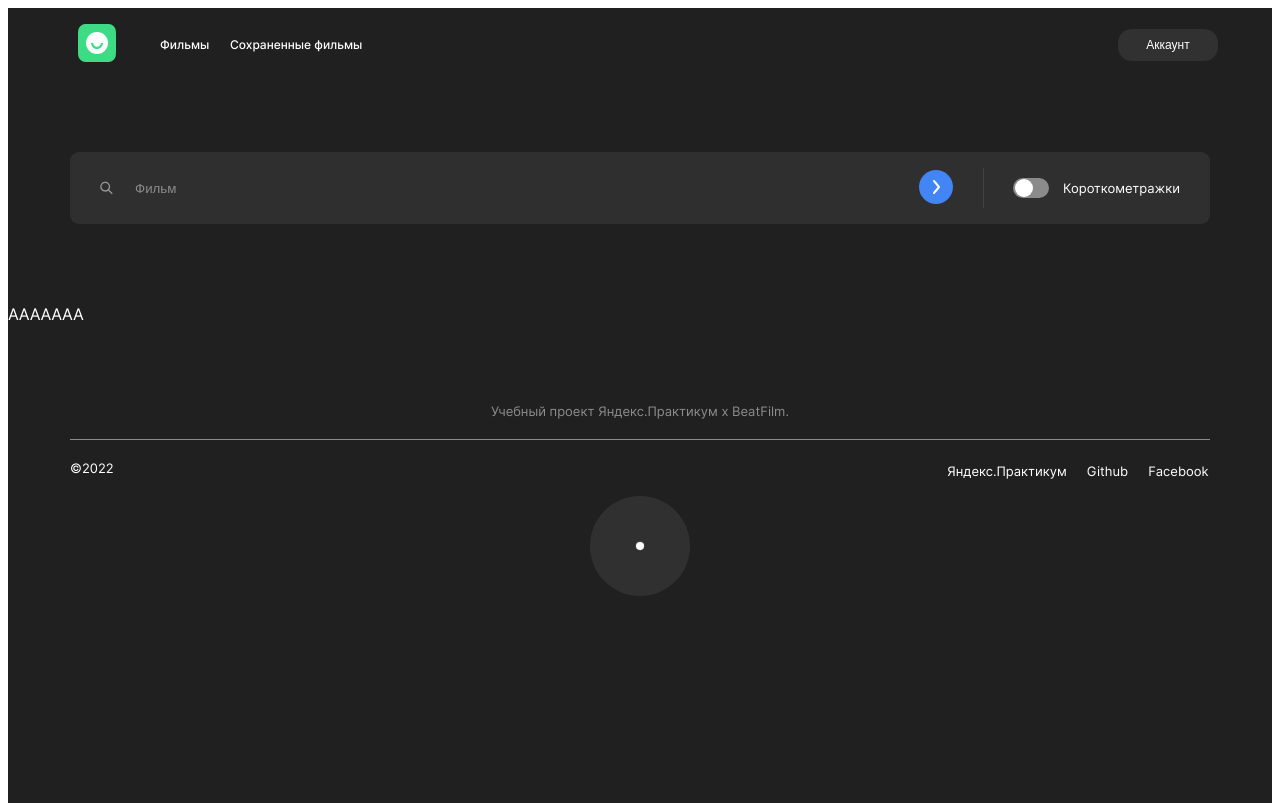
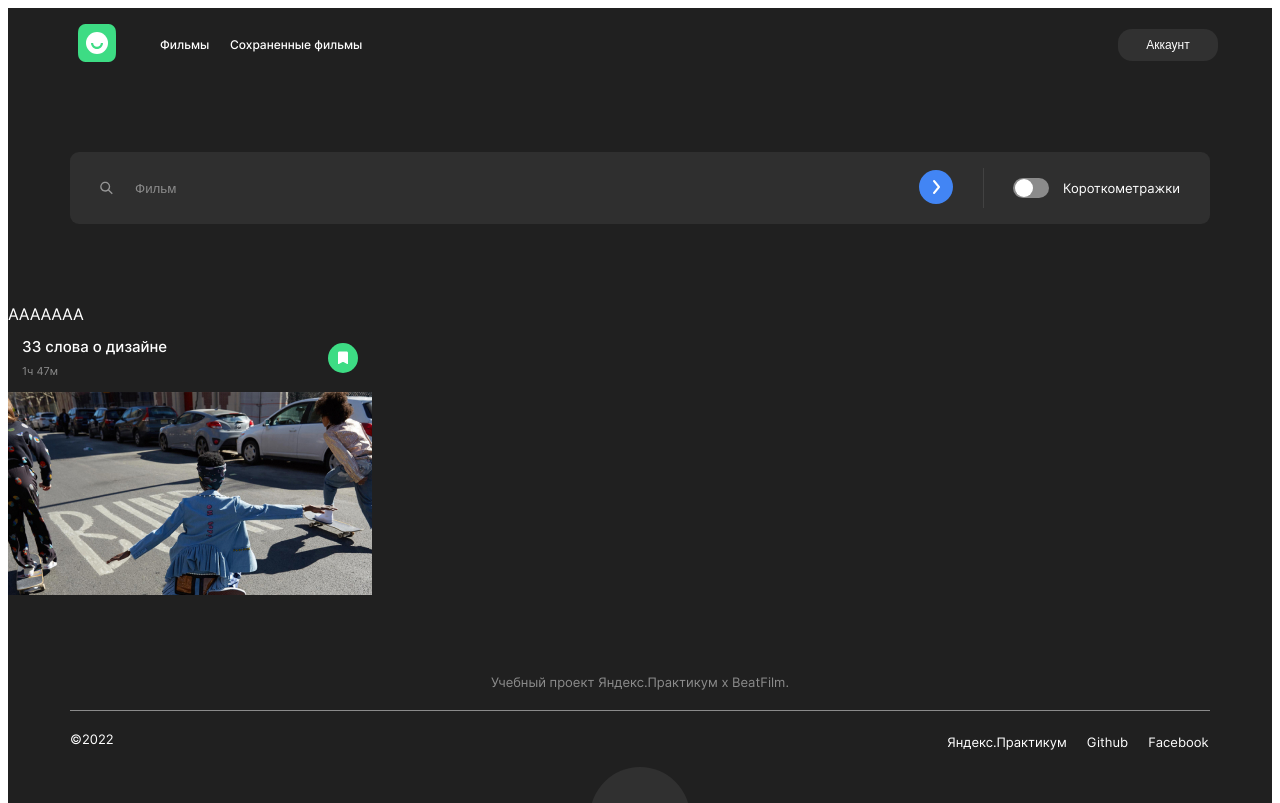
Before and after one commit to Andrey-Maystrenko/movies-explorer-frontend, a React (Create React App) app: page /movies in a window 1280 px wide. Shown: the top 803 px of the page. Built offline with nearby package versions, Linux system fonts and the light colour scheme.

Commit message:
diploma frontend MovieCard completed except diff marks

```diff
--- a/src/components/App/App.js
+++ b/src/components/App/App.js
@@ -25,6 +25,7 @@ import Techs from "../Main/Techs/Techs";
 import Portfolio from "../Main/Portfolio/Portfolio";
 import Profile from "../Profile/Profile"
 import SearchForm from "../Movies/SearchForm/SearchForm";
+import MoviesCard from "../Movies/MoviesCard/MoviesCard";
 // import ProtectedRoute from "./ProtectedRoute";
 // import * as mestoAuth from "../utils/moviesAuth";
 
@@ -45,6 +46,7 @@ function App() {
         <Route path="/movies">
           <SearchForm />
           <MoviesCardList />
+          <MoviesCard />
         </Route>
         <Route path="/saved-movies">
           <SavedMovies />
--- a/src/components/Header/Header.js
+++ b/src/components/Header/Header.js
@@ -21,10 +21,10 @@ function Header() {
                     </Link>
                 </Route>
                 <Route path="/movies">
-                    <Link className="header__link header__link_movies" to="">
+                    <Link className="header__link header__link_movies" to="/movies">
                         Фильмы
                     </Link>
-                    <Link className="header__link header__link_saved-movies" to="">
+                    <Link className="header__link header__link_saved-movies" to="/saved-movies">
                         Сохраненные фильмы
                     </Link>
                     <Link to="/signin">
--- a/src/components/Movies/MoviesCard/MoviesCard.css
+++ b/src/components/Movies/MoviesCard/MoviesCard.css
@@ -0,0 +1,51 @@
+.movie {
+    width : 364px;
+    height: 271px;
+}
+
+.movie__title-group {
+    width          : 100%;
+    display        : flex;
+    justify-content: space-between;
+    align-items    : center;
+}
+
+.movie__parameters {
+    width: 280px;
+}
+
+.movie__title {
+    font-style : normal;
+    font-weight: 500;
+    font-size  : 15px;
+    line-height: 18px;
+    margin     : 14px 0 0 14px;
+}
+
+.movie__duration {
+    font-style : normal;
+    font-weight: 400;
+    font-size  : 11px;
+    line-height: 13px;
+    color      : #8B8B8B;
+    margin     : 9px 0 14px 14px;
+}
+
+.movie__saved {
+    width              : 30px;
+    height             : 30px;
+    margin             : 0 14px 0 0;
+    background-image   : url(../../../images/saved.svg);
+    padding            : 0;
+    border             : none;
+    background-position: center;
+    background-color   : transparent;
+    cursor             : pointer;
+}
+
+.movie__image {
+    width          : 100%;
+    height         : 203px;
+    object-fit     : cover;
+    object-position: center;
+}
--- a/src/components/Movies/MoviesCard/MoviesCard.js
+++ b/src/components/Movies/MoviesCard/MoviesCard.js
@@ -0,0 +1,45 @@
+import React from "react";
+import "./MoviesCard.css";
+import movie from "../../../images/movie.jpg";
+
+function MoviesCard() {
+    return (
+        <div className="movie">
+            <div className="movie__title-group">
+                <div className="movie__parameters">
+                    <h2 className="movie__title">
+                        {/* {data.name} */}
+                        33 слова о дизайне
+                    </h2>
+                    <p className="movie__duration">
+                        {/* {data.likes.length} */}
+                        1ч 47м
+                    </p>
+                </div>
+                <button
+                    className="movie__saved movie__unsaved movie__delete"
+                    // className={cardLikeButtonClassName}
+                    type="button"
+                // onClick={handleLikeClick}
+                >
+                </button>
+            </div>
+            <img
+                className="movie__image"
+                // src={data.link}
+                src={movie}
+                // alt={data.name}
+                // onClick={handleClick}
+                alt="кадр из фильма"
+            />
+            {/* <button
+                // className="element__trash element__trash_invisible"
+                className={cardDeleteButtonClassName}
+                type="button"
+                onClick={handleDeleteClick}
+            ></button> */}
+        </div>
+    )
+}
+
+export default MoviesCard;
```
Also changed, not shown: src/images/movie.jpg (added), src/images/saved.svg (added).
